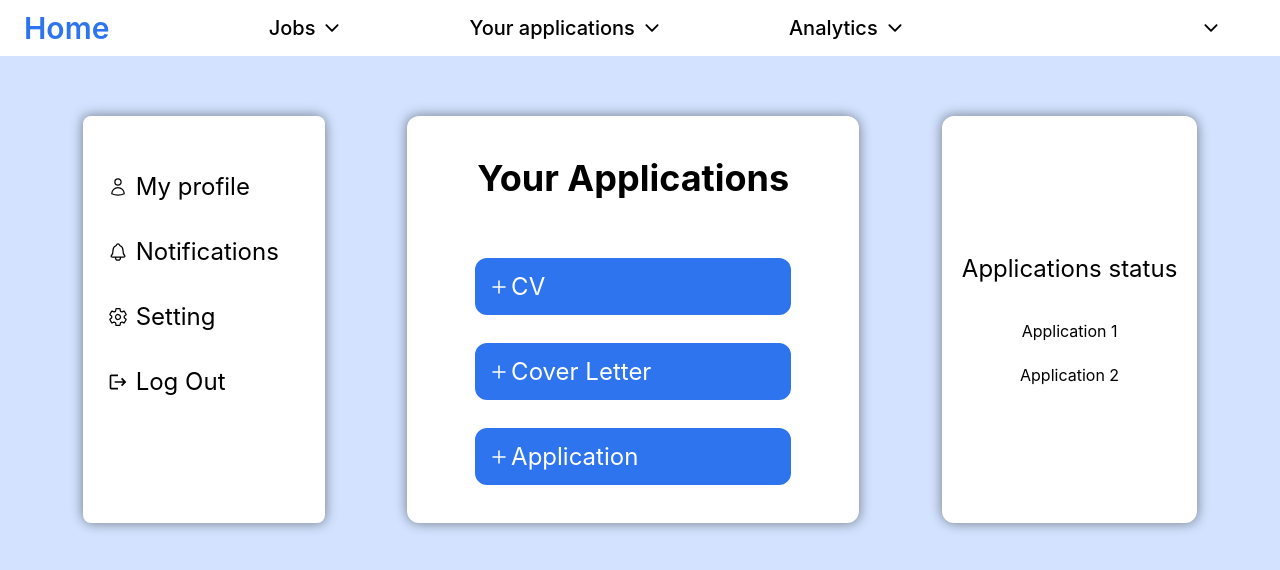
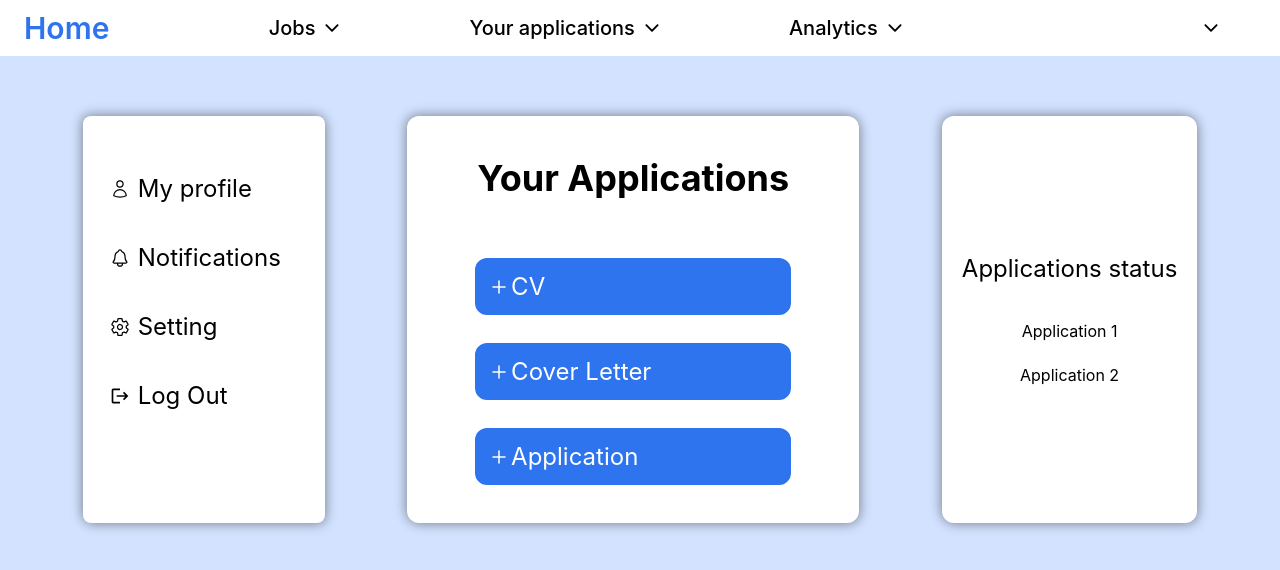
Before and after one commit to Panfi98/BrainsFrontend, a React (Vite) app: page /your-applications in a window 1280 px wide. Shown: the top 570 px of the page. Built offline with nearby package versions, Linux system fonts and the light colour scheme.

Commit message:
Fixed Profile Menu

```diff
--- a/src/Components/ProfilePage/ProfileMenu/ProfileMenu.css
+++ b/src/Components/ProfilePage/ProfileMenu/ProfileMenu.css
@@ -21,9 +21,19 @@
     margin: 0 auto;
     padding: 0 20px;
     background-color: #FFFFFF;
-    color: black;
+    color: #000000;
     cursor: pointer;
-    border: none;
+    border: 2px solid #FFFFFF;
+    border-radius: 12px;
+}
+
+.profile-menu-btn:hover{
+    opacity: 0.6;
+}
+
+.profile-menu-btn:active{
+    transform: translateY(2px);
+    box-shadow: 0 2px 4px rgba(0, 0, 0, 0.5)
 }
 
 .profile-header{
--- a/src/Components/ProfilePage/ProfileMenu/ProfileMenu.jsx
+++ b/src/Components/ProfilePage/ProfileMenu/ProfileMenu.jsx
@@ -3,10 +3,17 @@ import { HiOutlineUser } from "react-icons/hi2";
 import { IoNotificationsOutline, IoSettingsOutline } from "react-icons/io5";
 import { MdLogout } from "react-icons/md";
 import { useAuth } from "../../../Context/AuthContext.jsx";
+import { useNavigate } from 'react-router-dom';
 
 export default function ProfileMenu() {
 
-    const { userData } = useAuth();
+    const { userData, logout } = useAuth();
+    const navigate = useNavigate();
+
+    const handleLogout = () =>{
+        logout();
+        navigate('/login')
+    }
 
     return (
         <div className="profile-menu">
@@ -25,7 +32,7 @@ export default function ProfileMenu() {
                 <IoSettingsOutline className="icon" />
                 <p>Setting</p>
             </button>
-            <button className="profile-menu-btn">
+            <button onClick={handleLogout} className="profile-menu-btn">
                 <MdLogout className="icon" />
                 <p>Log Out</p>
             </button>
--- a/src/Components/Your Applications/YourApplications.css
+++ b/src/Components/Your Applications/YourApplications.css
@@ -49,12 +49,12 @@
     color:#2E74EE;
     background-color: #FFFFFF;
     border: 2px solid #2E74EE;
-    box-shadow: 0 4px 4px rgba(0, 0, 0, 0.5)
+    box-shadow: 0 4px 2px rgba(0, 0, 0, 0.5)
 }
 
 .buttons button:active{
     transform: translateY(2px);
-    box-shadow: 0 2px 4px rgba(0, 0, 0, 0.5)
+    box-shadow: 0 2px 2px rgba(0, 0, 0, 0.5)
 }
 
 .applications-list{
```
